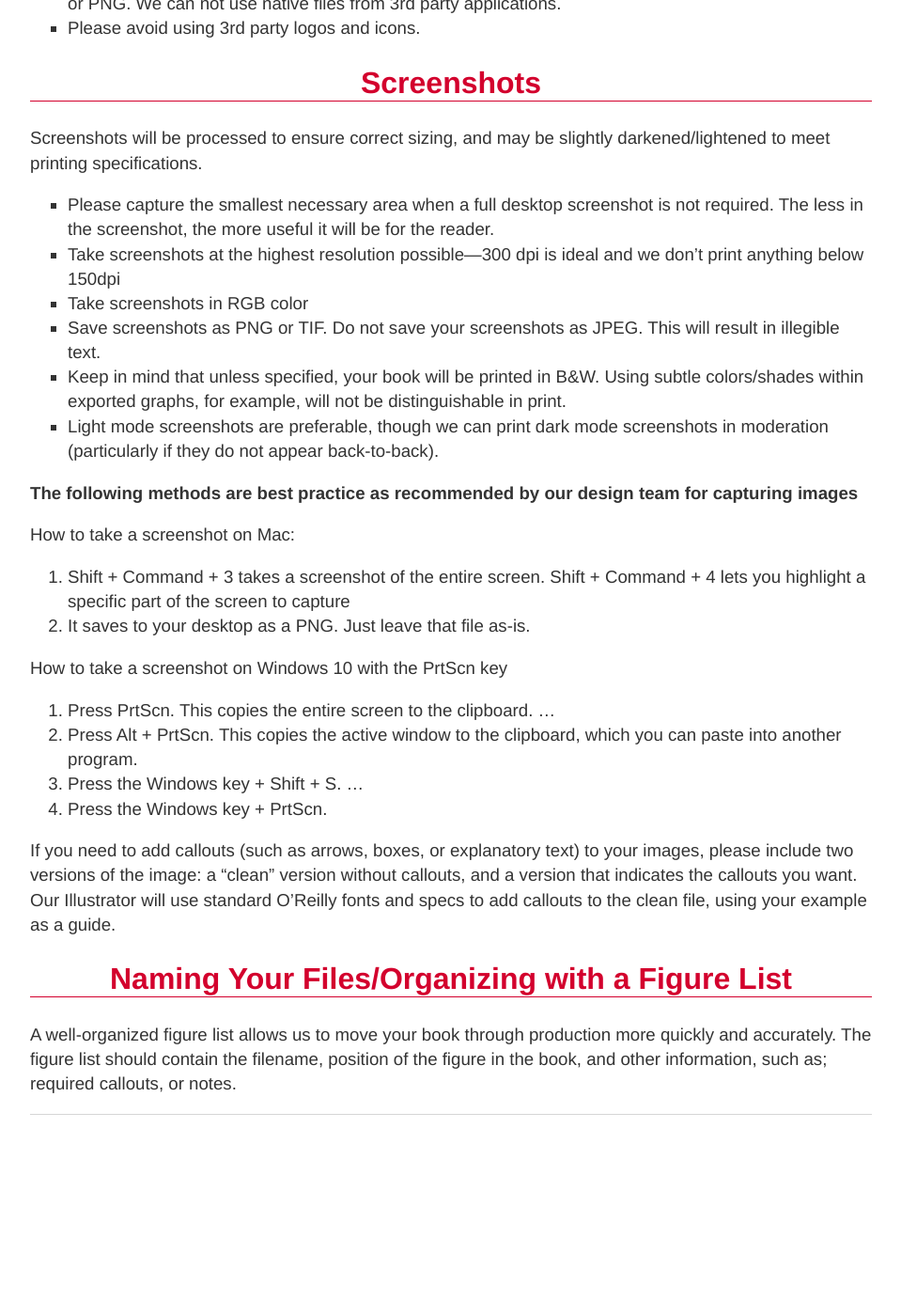
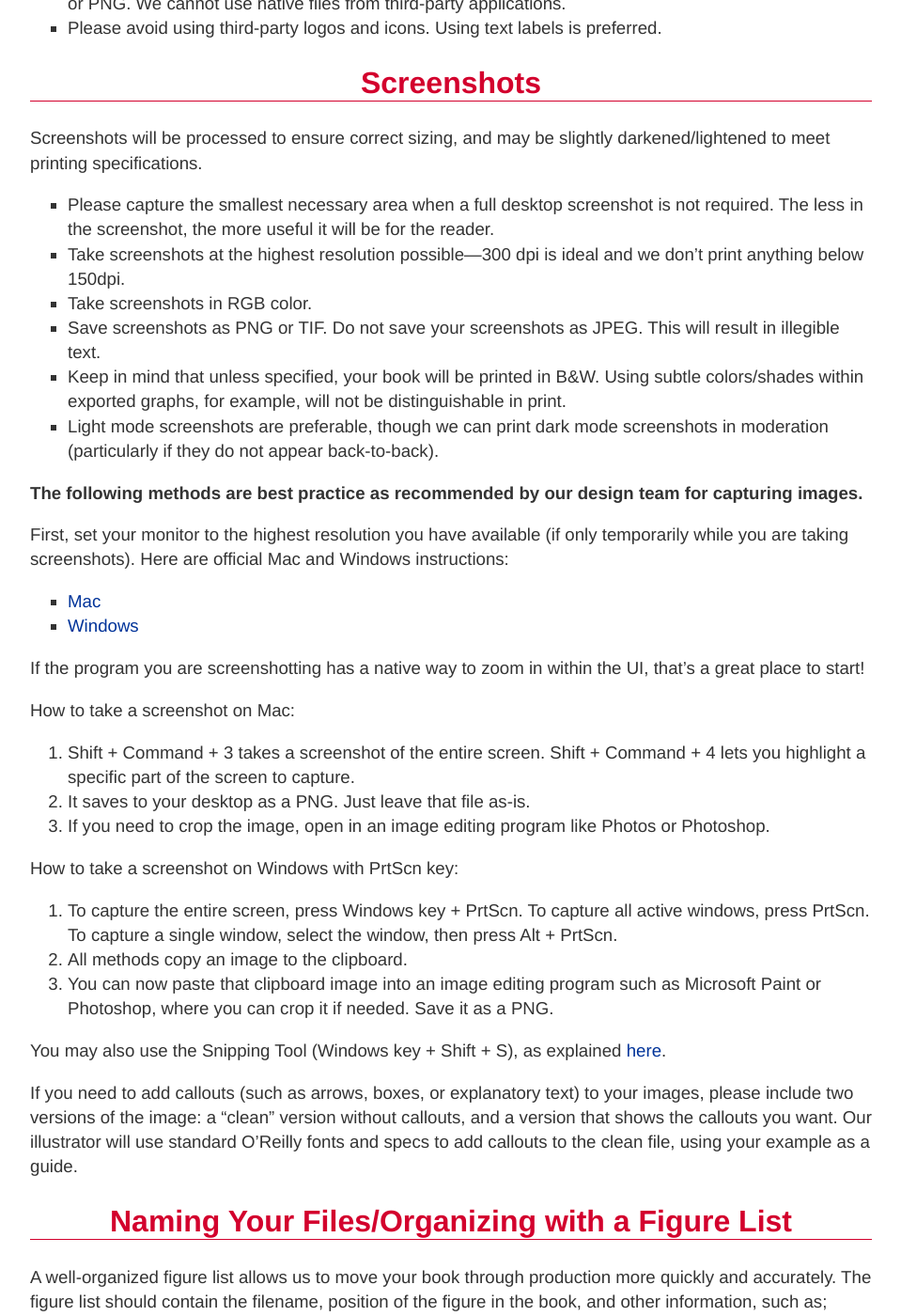
Before and after one commit to oreillymedia/production-resources, a Jekyll site: the page built from illustrations/index.md, in a window 1280 px wide and 1400 px high, scrolled down 1145 px. Shown: the whole window at 94% size, without its empty margins (160-1119 px from the left). Built offline with Jekyll 4.4.1, drawn with Linux system fonts in a browser that asks for light colours; before the commit the page ends 2391 px from its top, so only the background shows below that; some of the changed text lies outside the part shown.

Commit message:
Updating screenshot instructions

```diff
--- a/illustrations/index.md
+++ b/illustrations/index.md
@@ -37,33 +37,41 @@ Regardless of figure size, any text elements cannot be less than 8pt or they wil
 Use whatever method is most comfortable for you when first creating your illustrations: they can be sketched, described in text, or generated using a drawing application.
 
 * Please submit drafts either as PDFs, PNGs, or TIF. Avoid using JPEG or SVG file types.
-* If you’re using a Visio, PowerPoint, Google, or other drawing program, please export your files as PDFs or PNG. We can not use native files from 3rd party applications.
-* Please avoid using 3rd party logos and icons.
+* If you’re using a Visio, PowerPoint, Google, or other drawing program, please export your files as PDFs or PNG. We cannot use native files from third-party applications.
+* Please avoid using third-party logos and icons. Using text labels is preferred.
 
 ## Screenshots
 
 Screenshots will be processed to ensure correct sizing, and may be slightly darkened/lightened to meet printing specifications.
 
 * Please capture the smallest necessary area when a full desktop screenshot is not required. The less in the screenshot, the more useful it will be for the reader.
-* Take screenshots at the highest resolution possible—300 dpi is ideal and we don’t print anything below 150dpi
-* Take screenshots in RGB color
+* Take screenshots at the highest resolution possible—300 dpi is ideal and we don’t print anything below 150dpi.
+* Take screenshots in RGB color.
 * Save screenshots as PNG or TIF. Do not save your screenshots as JPEG. This will result in illegible text.
 * Keep in mind that unless specified, your book will be printed in B&W. Using subtle colors/shades within exported graphs, for example, will not be distinguishable in print.
 * Light mode screenshots are preferable, though we can print dark mode screenshots in moderation (particularly if they do not appear back-to-back).
 
-**The following methods are best practice as recommended by our design team for capturing images**
+**The following methods are best practice as recommended by our design team for capturing images.**
+
+First, set your monitor to the highest resolution you have available (if only temporarily while you are taking screenshots). Here are official Mac and Windows instructions:
+* [Mac]([http://example.com](https://support.apple.com/guide/mac-help/change-your-displays-resolution-mchl86d72b76/mac))
+* [Windows]([http://example.com](https://support.microsoft.com/en-us/windows/change-your-screen-resolution-and-layout-in-windows-5effefe3-2eac-e306-0b5d-2073b765876b))
+
+If the program you are screenshotting has a native way to zoom in within the UI, that's a great place to start!
 
 How to take a screenshot on Mac:
-1.    Shift + Command + 3 takes a screenshot of the entire screen. Shift + Command + 4 lets you highlight a specific part of the screen to capture
+1.    Shift + Command + 3 takes a screenshot of the entire screen. Shift + Command + 4 lets you highlight a specific part of the screen to capture.
 2.    It saves to your desktop as a PNG. Just leave that file as-is.
+3. If you need to crop the image, open in an image editing program like Photos or Photoshop.
 
-How to take a screenshot on Windows 10 with the PrtScn key
-1.    Press PrtScn. This copies the entire screen to the clipboard. ...
-2.    Press Alt + PrtScn. This copies the active window to the clipboard, which you can paste into another program.
-3.    Press the Windows key + Shift + S. ...
-4.    Press the Windows key + PrtScn.
+How to take a screenshot on Windows with PrtScn key:
+1. To capture the entire screen, press Windows key + PrtScn. To capture all active windows, press PrtScn. To capture a single window, select the window, then press Alt + PrtScn.
+2. All methods copy an image to the clipboard.
+3. You can now paste that clipboard image into an image editing program such as Microsoft Paint or Photoshop, where you can crop it if needed. Save it as a PNG.
 
-If you need to add callouts (such as arrows, boxes, or explanatory text) to your images, please include two versions of the image: a “clean” version without callouts, and a version that indicates the callouts you want. Our Illustrator will use standard O’Reilly fonts and specs to add callouts to the clean file, using your example as a guide.
+You may also use the Snipping Tool (Windows key + Shift + S), as explained [here](https://support.microsoft.com/en-us/windows/use-snipping-tool-to-capture-screenshots-00246869-1843-655f-f220-97299b865f6b).
+
+If you need to add callouts (such as arrows, boxes, or explanatory text) to your images, please include two versions of the image: a “clean” version without callouts, and a version that shows the callouts you want. Our illustrator will use standard O’Reilly fonts and specs to add callouts to the clean file, using your example as a guide.
 
 ## Naming Your Files/Organizing with a Figure List
 
```
